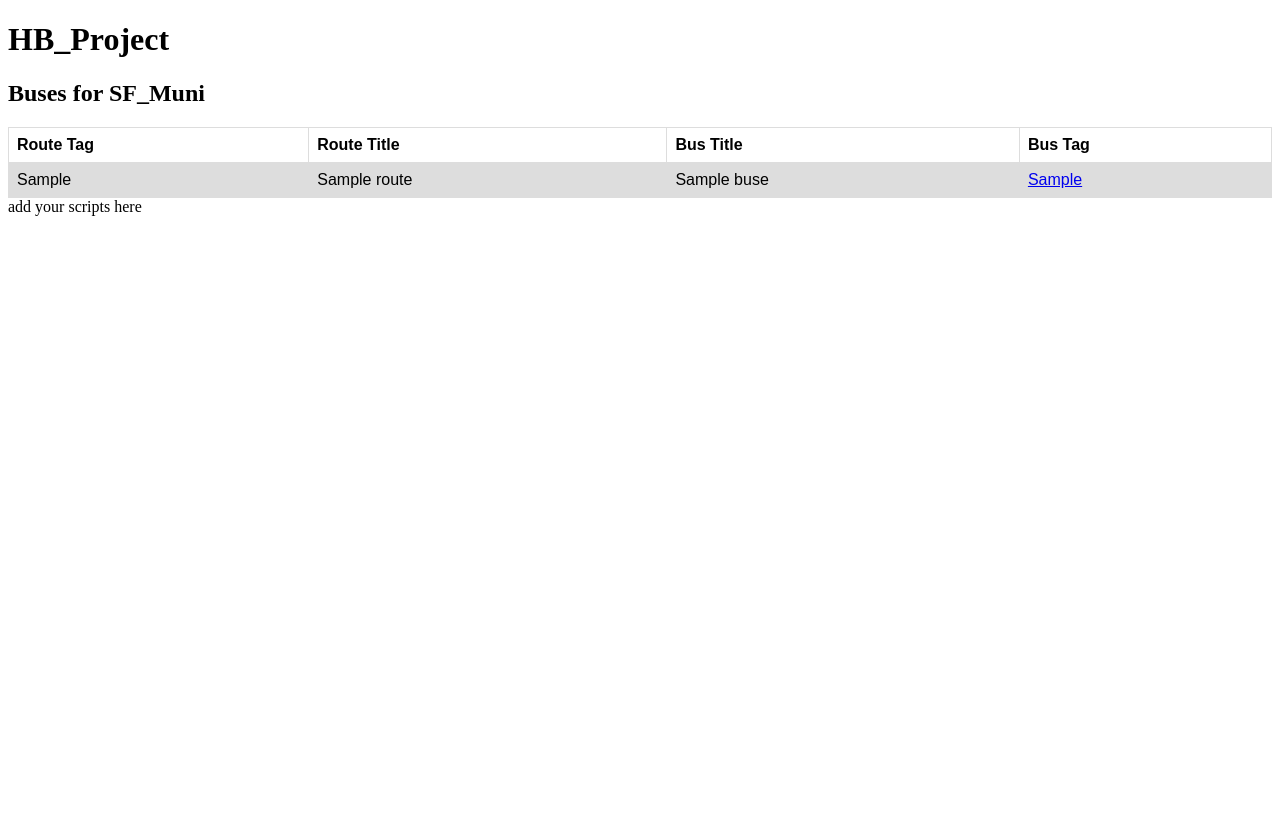
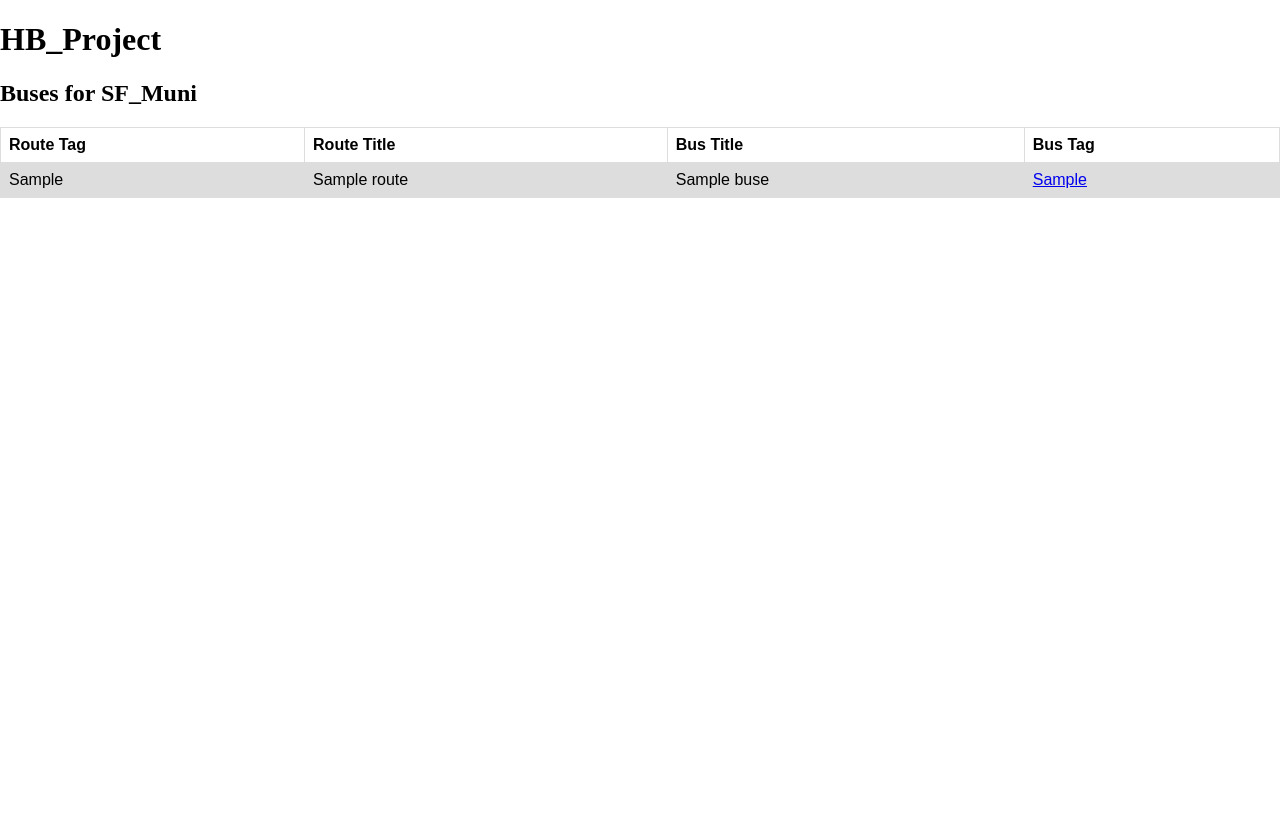
Before and after one commit to AmaPal09/HB_Final_Project, a Flask app: page /buses in a window 1280 px wide. Before the commit the page ends 216 px from the top, so only its background shows below. Run offline with Flask 2, Linux system fonts and the light colour scheme; tables that the repository leaves empty hold one stand-in row (values such as "Sample post"); some libraries are stand-ins or nearby versions.

Commit message:
Removed script blocks

```diff
--- a/templates/base.html
+++ b/templates/base.html
@@ -2,6 +2,19 @@
 <!DOCTYPE html>
 <html>
 <style>
+/* Always set the map height explicitly to define the size of the div
+ * element that contains the map. */
+  #map {
+    height: 80%;
+  }
+  /* Optional: Makes the sample page fill the window. */
+  html, body {
+    height: 100%;
+    margin: 0;
+    padding: 0;
+  }
+
+
 table {
   font-family: arial, sans-serif;
   border-collapse: collapse;
@@ -20,9 +33,11 @@ tr:nth-child(even) {
 </style>
 
 <head>
+  <meta name="viewport" content="width=device-width, initial-scale=1.0">
+  <meta charset="utf-8">
   <script src="https://code.jquery.com/jquery.js"></script>
   <script src="https://cdnjs.cloudflare.com/ajax/libs/Chart.js/2.2.1/Chart.js"></script>
-    <script async src="/static/js/base.js"></script>
+  <script async src="/static/js/base.js"></script>
   <title>HB_Project</title>
 </head>
 <body>
@@ -40,7 +55,5 @@ tr:nth-child(even) {
 
   {% block content %} put your content here {% endblock %}
 
-  {% block scripts %} add your scripts here
-    {% endblock %}
 </body>
 </html>
```
